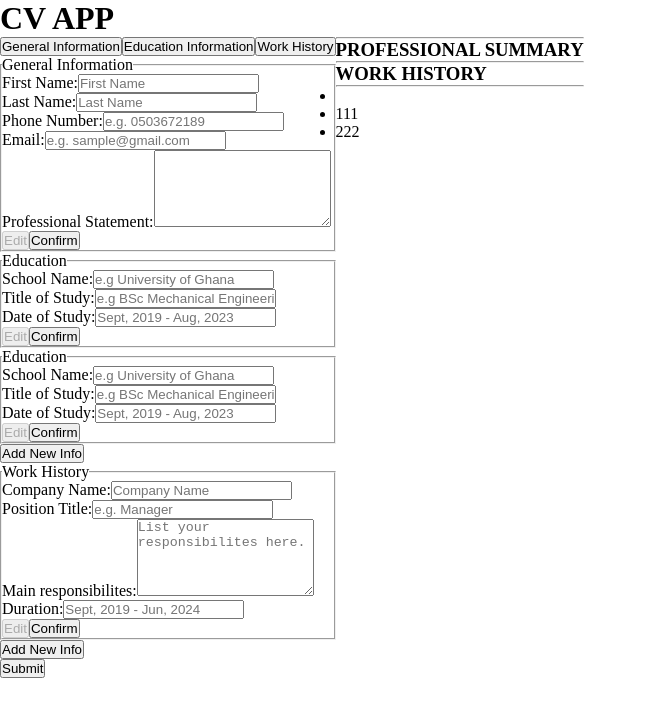
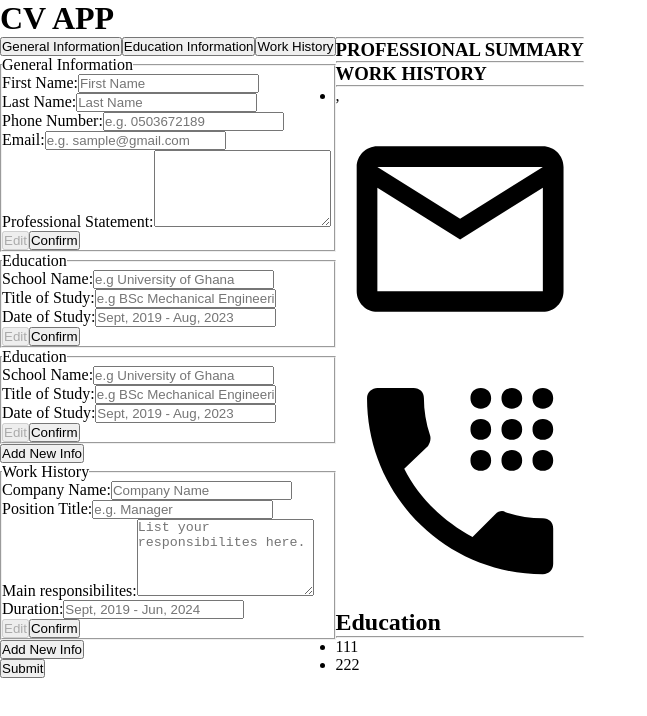
Before and after one commit to mayorr-star/CV_App, a React (Vite) app: page / in a window 1280 px wide. Shown: the top 716 px of the page, without its empty margins (0-647 px from the left). Built offline with nearby package versions, Linux system fonts and the light colour scheme.

Commit message:
Give the some span elements in the education an work section a class
To give them unique styles

```diff
--- a/src/components/CV.jsx
+++ b/src/components/CV.jsx
@@ -8,7 +8,7 @@ export default function CV({ generalInfo, educationInfo, workInfo }) {
           <hr />
           <h3>PROFESSIONAL SUMMARY</h3>
           <hr />
-          <p>{generalInfo.statement}</p>
+          <p className="statement">{generalInfo.statement}</p>
         </header>
         <section className="work_history">
           <h3>WORK HISTORY</h3>
@@ -16,12 +16,14 @@ export default function CV({ generalInfo, educationInfo, workInfo }) {
           <ul>
             {workInfo.map((info) => {
               return (
-                <li key={info.id}>
-                  <span>{info.position}</span>
+                <li key={info.id}className="work_li">
+                  <span className="position">{info.position + ", "}</span>
                   <span>{info.duration}</span>
-                  <span>{info.companyName}</span>
+                  <span className="company">{info.companyName}</span>
                   <ul>
-                    {info.roles.map((role, index) => <li key={index}>{role}</li>)}
+                    {info.roles.map((role, index) => (
+                      <li key={index}>{role}</li>
+                    ))}
                   </ul>
                 </li>
               );
@@ -31,10 +33,22 @@ export default function CV({ generalInfo, educationInfo, workInfo }) {
       </div>
       <div className="aside">
         <section className="contacts">
-          <span>{generalInfo.email}</span>
-          <span>{generalInfo.phoneNumber}</span>
+          <div className="mobile">
+            <svg xmlns="http://www.w3.org/2000/svg" viewBox="0 0 24 24">
+              <path d="M22 6C22 4.9 21.1 4 20 4H4C2.9 4 2 4.9 2 6V18C2 19.1 2.9 20 4 20H20C21.1 20 22 19.1 22 18V6M20 6L12 11L4 6H20M20 18H4V8L12 13L20 8V18Z" />
+            </svg>
+            <span>{generalInfo.email}</span>
+          </div>
+          <div className="email">
+            <svg xmlns="http://www.w3.org/2000/svg" viewBox="0 0 24 24">
+              <path d="M6.6 10.8C8 13.6 10.4 15.9 13.2 17.4L15.4 15.2C15.7 14.9 16.1 14.8 16.4 15C17.5 15.4 18.7 15.6 20 15.6C20.6 15.6 21 16 21 16.6V20C21 20.6 20.6 21 20 21C10.6 21 3 13.4 3 4C3 3.4 3.5 3 4 3H7.5C8.1 3 8.5 3.4 8.5 4C8.5 5.2 8.7 6.4 9.1 7.6C9.2 7.9 9.1 8.3 8.9 8.6L6.6 10.8M14 3C13.4 3 13 3.4 13 4S13.4 5 14 5 15 4.6 15 4 14.6 3 14 3M17 3C16.4 3 16 3.4 16 4S16.4 5 17 5 18 4.6 18 4 17.6 3 17 3M20 3C19.4 3 19 3.4 19 4S19.4 5 20 5 21 4.6 21 4 20.6 3 20 3M14 6C13.4 6 13 6.4 13 7S13.4 8 14 8 15 7.6 15 7 14.6 6 14 6M17 6C16.4 6 16 6.4 16 7S16.4 8 17 8 18 7.6 18 7 17.6 6 17 6M20 6C19.4 6 19 6.4 19 7S19.4 8 20 8 21 7.6 21 7 20.6 6 20 6M14 9C13.4 9 13 9.4 13 10S13.4 11 14 11 15 10.6 15 10 14.6 9 14 9M17 9C16.4 9 16 9.4 16 10S16.4 11 17 11 18 10.6 18 10 17.6 9 17 9M20 9C19.4 9 19 9.4 19 10S19.4 11 20 11 21 10.6 21 10 20.6 9 20 9Z" />
+            </svg>
+            <span>{generalInfo.phoneNumber}</span>
+          </div>
         </section>
         <section className="education">
+          <h2>Education</h2>
+          <hr/>
           <ul>
             {educationInfo.map((info) => {
               return (
@@ -42,7 +56,7 @@ export default function CV({ generalInfo, educationInfo, workInfo }) {
                   <div className="education_content">
                     <span>{info.program}</span>
                     <span>{info.duration}</span>
-                    <span>{info.schoolName}</span>
+                    <span className="school">{info.schoolName}</span>
                   </div>
                 </li>
               );
```
